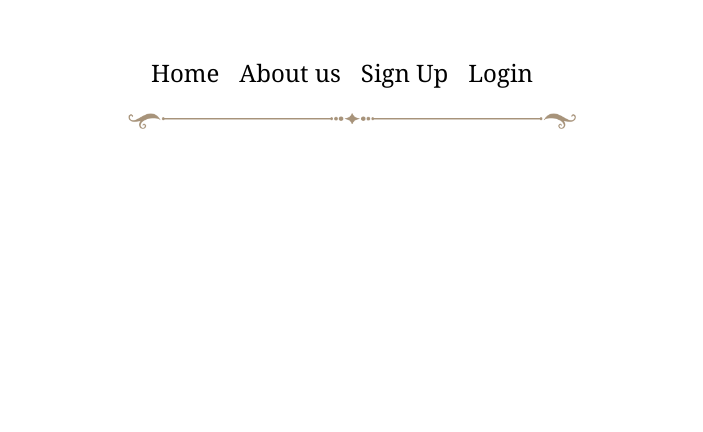
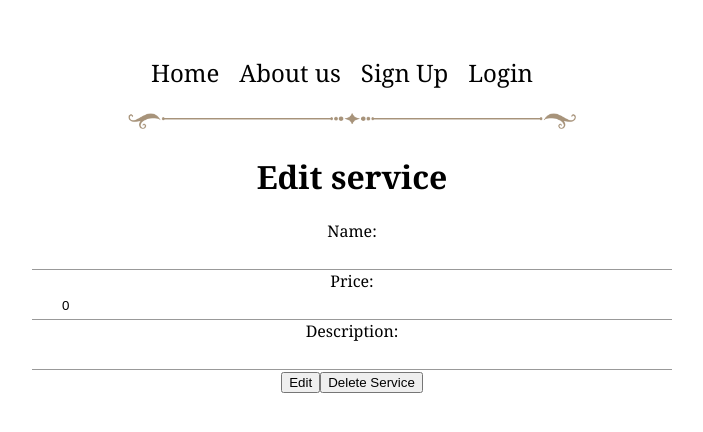
Before and after one commit to arekiu/myproject-client, a React (Create React App) app: page /editservices/1 in a window 1280 px wide. Shown: the top 432 px of the page, without its empty margins (288-991 px from the left). Built offline with nearby package versions, Linux system fonts and the light colour scheme; no server answers.

Commit message:
working in CRUD with services

```diff
--- a/src/App.js
+++ b/src/App.js
@@ -9,12 +9,13 @@ import SignupPage from "./pages/SignupPage";
 import LoginPage from "./pages/LoginPage";
 import IsPrivate from "./components/IsPrivate";
 import OrderPage from "./pages/OrderPage";
+import EditServicesPage from "./pages/EditServicesPage"
 
 const API_URL = "http://localhost:5005/api";
 
 
 function App() {
-  const [services, setServices] = useState([]);
+  let [services, setServices] = useState([]);
   const [orderItems,setOrderItems] = useState([])
 
   const storedToken = localStorage.getItem("authToken");
@@ -51,6 +52,8 @@ const handleRemoveItem = (item)=>{
 
 
 
+
+
   useEffect(() => {
     console.log("LOSSS ITEMSSSS",orderItems);
   }, [orderItems]);
@@ -69,6 +72,7 @@ const handleRemoveItem = (item)=>{
         getAllServices={getAllServices} handleAddItem={handleAddItem}
         handleRemoveItem={handleRemoveItem} orderItems={orderItems}/> </IsPrivate>} />
         <Route path="/order" element={<IsPrivate> <OrderPage orderItems={orderItems} /> </IsPrivate>}/>
+        <Route path="editservices/:serviceId" element={<EditServicesPage  services={services}/> }/>
 
 
       </Routes>
--- /dev/null
+++ b/src/pages/EditServicesPage.js
@@ -0,0 +1,116 @@
+import { useState,useEffect } from "react";
+import { Link, useNavigate,useParams } from "react-router-dom";
+import axios from "axios";
+
+const API_URL = "http://localhost:5005";
+
+function EditServicesPAge({services}) {
+        const [name, setName] = useState("");
+        const [price, setPrice] = useState(0);
+        const [description, setDescription] = useState("");
+
+        const [errorMessage, setErrorMessage] = useState(undefined);
+
+        const navigate = useNavigate();
+
+        const { serviceId } = useParams();
+
+        const storedToken = localStorage.getItem("authToken");
+
+
+        useEffect(() => {
+            axios
+              .get(
+                `${API_URL}/api/editservices/${serviceId}`,
+                { headers: { Authorization: `Bearer ${storedToken}` } }
+              )
+
+                // GET /api/editservices/:id
+
+
+
+              .then((response) => {
+                const oneService = response.data;
+                setName(oneService.name);
+                setDescription(oneService.description);
+              })
+              .catch((error) => console.log(error));
+
+          }, [serviceId]);
+
+
+
+const handleEditSubmit = (e) => {
+    e.preventDefault();
+    const requestBody = { name, description, price };
+
+    axios
+      .put(
+        `${API_URL}/api/editservices/${serviceId}`,
+        requestBody,
+        { headers: { Authorization: `Bearer ${storedToken}` } }
+      )
+
+      .then((response) => {
+        navigate(`/services`)
+      });
+  };
+
+
+  const deleteService = () => {
+
+    axios
+      .delete(
+        `${API_URL}/api/editservices/${serviceId}`,
+        // { headers: { Authorization: `Bearer ${storedToken}` } }
+      )
+      .then(() => navigate("/services"))
+      .catch((err) => console.log(err));
+  };
+
+
+
+    return (
+        <div className="EditService">
+            <h1>Edit service</h1>
+
+            <form onSubmit={handleEditSubmit}>
+                <label>Name:</label>
+                <input
+                type="text"
+                name="name"
+                value={name}
+                onChange={(e) => setName(e.target.value)}
+                />
+
+
+                <label>Price:</label>
+                <input
+                type="number"
+                name="price"
+                value={price}
+                onChange={(e) => setPrice(e.target.value)}
+                />
+
+
+
+                <label>Description:</label>
+                <input
+                type="text"
+                name="Description"
+                value={description}
+                onChange={(e) => setDescription(e.target.value)}
+                />
+
+                <button type="submit">Edit</button>
+                <button onClick={deleteService}>Delete Service</button>
+            </form>
+
+            { errorMessage && <p className="error-message">{errorMessage}</p> }
+
+
+            </div>
+     );
+}
+
+export default EditServicesPAge;
--- a/src/pages/ServicesPage.js
+++ b/src/pages/ServicesPage.js
@@ -34,7 +34,10 @@ function Services({services, getAllServices,handleAddItem,orderItems,handleRemov
 
               <div className="card-head">
               <img src={service.image} alt="haircut"/>
-                <h3>{service.name}</h3>
+              <Link to={`/editservices/${service._id}`}>
+              <h3>{service.name}</h3>
+            </Link>
+
                 </div>
 
                 <div className="card-body">
```
